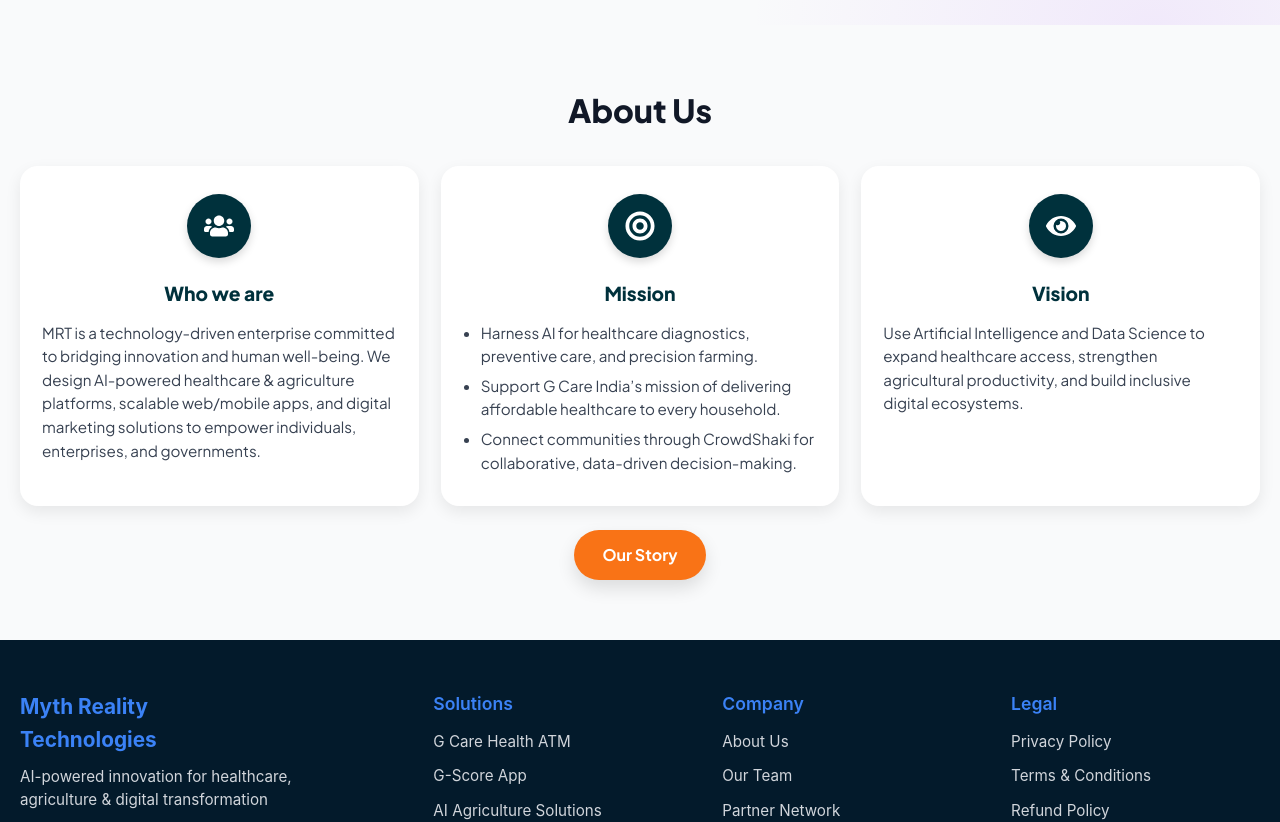
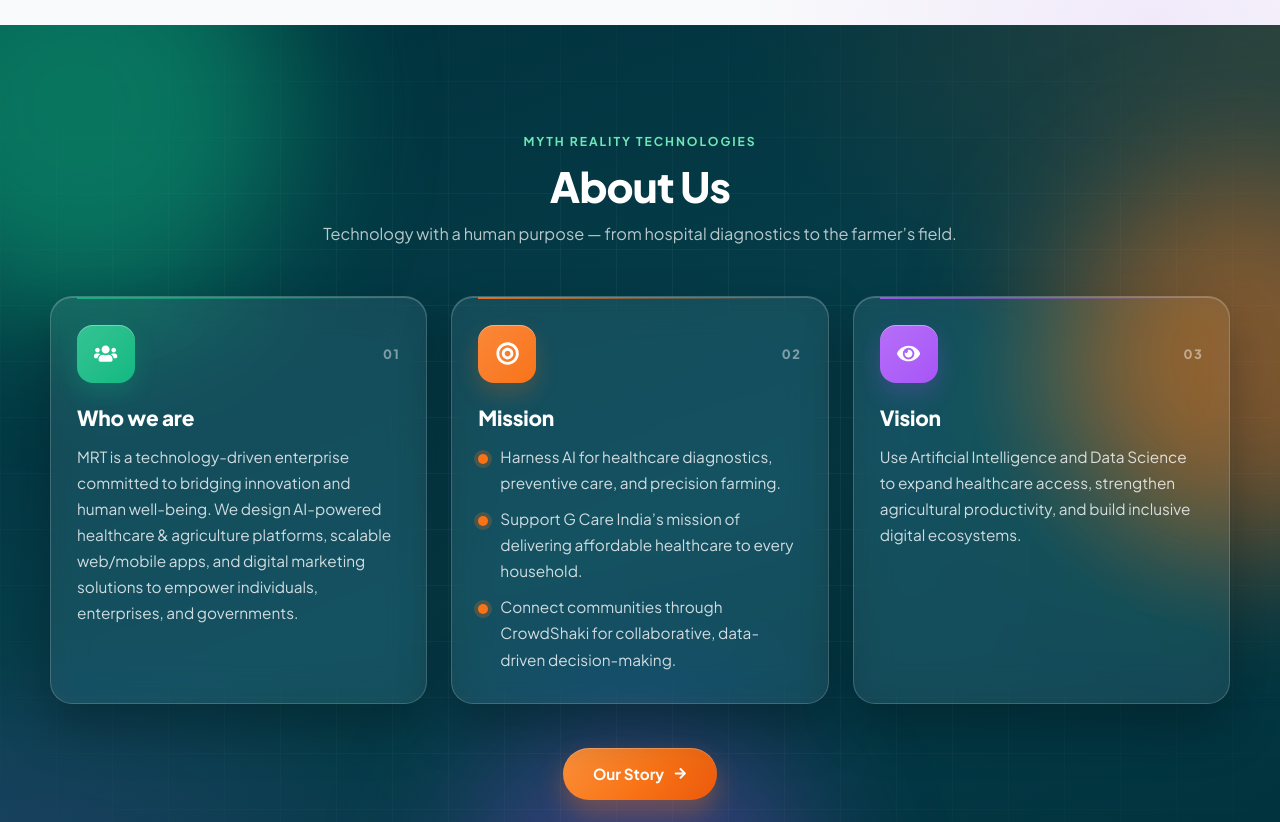
Before and after one commit to Keerthana-S15/mrtech-website, a React (Create React App) app in the folder frontend/: page / in a window 1280 px wide. Shown: the part 1740-2562 px from the top of the page. Built offline with nearby package versions, Linux system fonts and the light colour scheme.

Commit message:
Redesign About Us section

```diff
--- a/frontend/src/pages/AboutUs.css
+++ b/frontend/src/pages/AboutUs.css
@@ -1,106 +1,267 @@
-/* Section */
+/* =====================================================================
+   ABOUT US — glassmorphism panels on a deep-teal brand backdrop
+   Brand tokens come from index.css (--color-primary #00313C,
+   --color-secondary #F97316, --color-accent1 #10B981, --color-accent2 #A855F7)
+   ===================================================================== */
+
 .about {
-  background: var(--color-bg);
-  padding: 60px 20px;
+  --ab-font: "Plus Jakarta Sans", "Segoe UI", Arial, sans-serif;
+  --ab-ease: cubic-bezier(.22, 1, .36, 1);
+  --ab-glass: rgba(255, 255, 255, .08);
+  --ab-glass-border: rgba(255, 255, 255, .18);
+  position: relative;
+  isolation: isolate;
+  overflow: hidden;
+  padding: clamp(64px, 8vw, 104px) 20px;
+  font-family: var(--ab-font);
+  color: #fff;
+  background:
+    radial-gradient(70% 60% at 100% 0%, rgba(249, 115, 22, .16), transparent 60%),
+    radial-gradient(60% 50% at 0% 100%, rgba(168, 85, 247, .16), transparent 60%),
+    linear-gradient(160deg, #00313c 0%, #063f4b 55%, #00313c 100%);
 }
 
-.about h2 {
-  text-align: center;
-  font-size: 2rem;
-  margin: 0 0 30px;
-  color: var(--color-text);
-  font-weight: 800;
+/* soft colour orbs the glass blurs against */
+.about-orb {
+  position: absolute;
+  z-index: -1;
+  border-radius: 50%;
+  filter: blur(70px);
+  opacity: .5;
+  pointer-events: none;
+  animation: ab-drift 16s ease-in-out infinite alternate;
+}
+.about-orb--a { width: 420px; height: 420px; left: -140px; top: -120px;  background: var(--color-accent1); }
+.about-orb--b { width: 360px; height: 360px; right: -120px; top: 20%;    background: var(--color-secondary); animation-delay: -6s; }
+.about-orb--c { width: 320px; height: 320px; left: 35%;    bottom: -180px; background: var(--color-accent2); animation-delay: -11s; opacity: .35; }
+
+.about-grid-lines {
+  position: absolute;
+  inset: 0;
+  z-index: -1;
+  background-image:
+    linear-gradient(rgba(255, 255, 255, .05) 1px, transparent 1px),
+    linear-gradient(90deg, rgba(255, 255, 255, .05) 1px, transparent 1px);
+  background-size: 56px 56px;
+  -webkit-mask-image: radial-gradient(75% 70% at 50% 50%, #000 20%, transparent 100%);
+          mask-image: radial-gradient(75% 70% at 50% 50%, #000 20%, transparent 100%);
+  pointer-events: none;
 }
 
-/* Grid */
+.about-inner { max-width: 1180px; margin: 0 auto; position: relative; }
+
+/* ---- heading ---- */
+.about-head { text-align: center; max-width: 680px; margin: 0 auto 48px; }
+.about-eyebrow {
+  display: inline-block;
+  font-size: .76rem;
+  font-weight: 700;
+  letter-spacing: .16em;
+  text-transform: uppercase;
+  color: #6ee7b7;
+  margin-bottom: 12px;
+}
+.about h2 {
+  font-size: clamp(1.9rem, 3.6vw, 2.6rem);
+  font-weight: 800;
+  letter-spacing: -.02em;
+  line-height: 1.1;
+  margin: 0 0 12px;
+  color: #fff;
+}
+.about-lead {
+  margin: 0;
+  color: rgba(255, 255, 255, .72);
+  font-size: 1.02rem;
+  line-height: 1.6;
+}
+
+/* ---- grid ---- */
 .about-cards {
   display: grid;
-  gap: 22px;
-  grid-template-columns: repeat(3, 1fr);
+  grid-template-columns: repeat(3, minmax(0, 1fr));
+  gap: 24px;
 }
 
-/* Card */
-.about-card {
-  background: #fff;
-  border-radius: 18px;
-  padding: 28px 22px 26px;
-  box-shadow: 0 6px 16px rgba(0,0,0,0.08);
+/* ---- glass card ---- */
+.about-glass {
+  --accent: var(--color-accent1);
+  --accent-soft: rgba(16, 185, 129, .22);
+  --mx: 50%;
+  --my: 0%;
   position: relative;
-  transition: transform .25s ease, box-shadow .25s ease;
-  text-align: center;                 /* center icon + title */
+  display: flex;
+  flex-direction: column;
+  padding: 28px 26px 30px;
+  border-radius: 22px;
+  background: var(--ab-glass);
+  border: 1px solid var(--ab-glass-border);
+  box-shadow:
+    0 24px 48px rgba(0, 15, 20, .35),
+    inset 0 1px 0 rgba(255, 255, 255, .22);
+  backdrop-filter: blur(18px) saturate(140%);
+  -webkit-backdrop-filter: blur(18px) saturate(140%);
   overflow: hidden;
-  min-height: 300px;
+  /* reveal-on-scroll start state */
+  opacity: 0;
+  transform: translateY(28px) scale(.98);
+  transition:
+    opacity .7s var(--ab-ease) var(--delay, 0ms),
+    transform .7s var(--ab-ease) var(--delay, 0ms),
+    border-color .3s var(--ab-ease),
+    box-shadow .3s var(--ab-ease);
+}
+.about-glass.is-visible { opacity: 1; transform: none; }
+
+.about-glass--who     { --accent: var(--color-accent1);  --accent-soft: rgba(16, 185, 129, .22); }
+.about-glass--mission { --accent: var(--color-secondary); --accent-soft: rgba(249, 115, 22, .22); }
+.about-glass--vision  { --accent: var(--color-accent2);  --accent-soft: rgba(168, 85, 247, .22); }
+
+/* pointer-following light */
+.about-glass::before {
+  content: "";
+  position: absolute;
+  inset: 0;
+  background: radial-gradient(360px circle at var(--mx) var(--my), var(--accent-soft), transparent 55%);
+  opacity: 0;
+  transition: opacity .35s var(--ab-ease);
+  pointer-events: none;
+}
+.about-glass:hover::before { opacity: 1; }
+
+/* accent rule across the top */
+.about-glass::after {
+  content: "";
+  position: absolute;
+  left: 26px; right: 26px; top: 0;
+  height: 2px;
+  background: linear-gradient(90deg, var(--accent), transparent);
+  opacity: .9;
 }
 
-/* make sure no old blue strip / pseudo shapes show up */
-.about-card::before,
-.about-card::after { content: none !important; }
+/* diagonal shine sweep on hover */
+.about-glass-shine {
+  position: absolute;
+  top: -40%;
+  left: -70%;
+  width: 60%;
+  height: 180%;
+  background: linear-gradient(105deg, transparent 40%, rgba(255, 255, 255, .16) 50%, transparent 60%);
+  transform: skewX(-18deg);
+  pointer-events: none;
+}
+.about-glass:hover .about-glass-shine { animation: ab-shine 1.1s var(--ab-ease) forwards; }
 
-/* Icon chip — strict circle size */
+.about-glass:hover {
+  border-color: color-mix(in srgb, var(--accent) 55%, transparent);
+  box-shadow:
+    0 30px 60px rgba(0, 15, 20, .45),
+    0 0 0 1px var(--accent-soft),
+    inset 0 1px 0 rgba(255, 255, 255, .28);
+}
+/* lift only after the reveal so the two transforms don't fight */
+.about-glass.is-visible:hover { transform: translateY(-8px); }
+
+.about-glass-top {
+  display: flex;
+  align-items: center;
+  justify-content: space-between;
+  margin-bottom: 18px;
+}
 .about-icon {
-  width: 64px;
-  height: 64px;
+  width: 58px;
+  height: 58px;
+  border-radius: 16px;
+  display: grid;
+  place-items: center;
+  font-size: 1.45rem;
+  color: #fff;
+  background: linear-gradient(135deg, color-mix(in srgb, var(--accent) 85%, #fff), var(--accent));
+  box-shadow: 0 10px 22px var(--accent-soft), inset 0 1px 0 rgba(255, 255, 255, .35);
+  transition: transform .35s var(--ab-ease);
+}
+.about-glass:hover .about-icon { transform: rotate(-6deg) scale(1.06); }
+.about-label {
+  font-size: .8rem;
+  font-weight: 800;
+  letter-spacing: .12em;
+  color: rgba(255, 255, 255, .45);
+}
+
+.about-glass h3 {
+  margin: 0 0 10px;
+  font-size: 1.3rem;
+  font-weight: 800;
+  letter-spacing: -.01em;
+  color: #fff;
+}
+.about-body p,
+.about-body ul {
+  margin: 0;
+  color: rgba(255, 255, 255, .8);
+  font-size: .96rem;
+  line-height: 1.7;
+}
+.about-body ul { list-style: none; padding: 0; display: grid; gap: 10px; }
+.about-body li {
+  position: relative;
+  padding-left: 22px;
+}
+.about-body li::before {
+  content: "";
+  position: absolute;
+  left: 0;
+  top: .62em;
+  width: 10px;
+  height: 10px;
   border-radius: 50%;
-  background: var(--color-primary);   /* blue circle */
-  color: #fff;
+  background: var(--accent);
+  box-shadow: 0 0 0 4px var(--accent-soft);
+  transition: transform .3s var(--ab-ease);
+}
+.about-glass:hover .about-body li::before { transform: scale(1.25); }
+
+/* ---- CTA ---- */
+.about-cta { display: flex; justify-content: center; margin-top: 44px; }
+.about-btn {
   display: inline-flex;
   align-items: center;
-  justify-content: center;
-  font-size: 30px;                    /* icon size */
-  margin: 0 auto 14px;                /* centered above title */
-  box-shadow: 0 4px 8px rgba(0,0,0,0.15);
+  gap: 10px;
+  padding: 14px 30px;
+  border-radius: 999px;
+  font-weight: 700;
+  font-size: .95rem;
+  color: #fff;
+  text-decoration: none;
+  background: linear-gradient(135deg, #fb923c, var(--color-secondary) 55%, #ea580c);
+  box-shadow: 0 12px 26px rgba(249, 115, 22, .35), inset 0 1px 0 rgba(255, 255, 255, .25);
+  transition: transform .25s var(--ab-ease), box-shadow .25s var(--ab-ease);
+}
+.about-btn svg { font-size: .8rem; transition: transform .25s var(--ab-ease); }
+.about-btn:hover { transform: translateY(-2px); box-shadow: 0 18px 34px rgba(249, 115, 22, .45), inset 0 1px 0 rgba(255, 255, 255, .3); }
+.about-btn:hover svg { transform: translateX(4px); }
+.about-btn:active { transform: translateY(1px); }
+.about-btn:focus-visible { outline: 3px solid rgba(255, 255, 255, .7); outline-offset: 3px; }
+
+/* ---- motion ---- */
+@keyframes ab-drift { from { transform: translate3d(0, 0, 0) scale(1); } to { transform: translate3d(28px, -22px, 0) scale(1.08); } }
+@keyframes ab-shine { to { left: 130%; } }
+
+@media (prefers-reduced-motion: reduce) {
+  .about-orb, .about-glass-shine { animation: none !important; }
+  .about-glass { opacity: 1; transform: none; transition: none; }
+  .about-glass.is-visible:hover, .about-glass:hover .about-icon { transform: none; }
 }
 
-/* Title */
-.about-card h3 {
-  margin: 6px 0 12px;
-  color: var(--color-primary);        /* same blue as Solutions */
-  font-size: 1.2rem;
-  font-weight: 800;
+/* ---- responsive ---- */
+@media (max-width: 1000px) {
+  .about-cards { grid-template-columns: repeat(2, minmax(0, 1fr)); }
+  .about-glass--vision { grid-column: 1 / -1; max-width: 560px; width: 100%; margin: 0 auto; }
 }
-
-/* Body text */
-.about-card p,
-.about-card ul {
-  color: #374151;                     /* Solutions text color */
-  font-size: 0.95rem;
-  line-height: 1.55;
-  text-align: left;                   /* keep readable */
-  margin: 0;
+@media (max-width: 680px) {
+  .about { padding: 56px 16px; }
+  .about-cards { grid-template-columns: 1fr; gap: 18px; }
+  .about-glass--vision { max-width: none; }
+  .about-glass { padding: 24px 20px 26px; }
+  .about-head { margin-bottom: 36px; }
 }
-.about-card ul { padding-left: 18px; list-style: disc; }
-.about-card li { margin-bottom: 6px; }
-
-/* Hover (match Solutions) */
-.about-card:hover {
-  transform: translateY(-8px);
-  box-shadow: 0 14px 28px rgba(0,0,0,0.15);
-}
-
-/* ✅ Bottom CTA */
-.about-cta{
-  display: flex;
-  justify-content: center;
-  margin-top: 24px;
-}
-.about-btn{
-  background: var(--color-secondary);
-  color: #fff;
-  text-decoration: none;
-  font-weight: 700;
-  padding: 12px 28px;
-  border-radius: 999px;
-  box-shadow: 0 8px 18px rgba(0,0,0,.12);
-  transition: filter .2s ease, transform .1s ease;
-}
-.about-btn:hover{ filter: brightness(.95); }
-.about-btn:active{ transform: translateY(1px); }
-
-/* Responsive */
-@media (max-width: 1100px) {
-  .about-cards { grid-template-columns: repeat(2, 1fr); }
-}
-@media (max-width: 768px) {
-  .about-cards { grid-template-columns: 1fr; }
-  .about-card { max-width: 360px; margin: 0 auto; }
-}
--- a/frontend/src/pages/AboutUs.jsx
+++ b/frontend/src/pages/AboutUs.jsx
@@ -333,55 +333,139 @@
 
 
 // src/pages/AboutUs.jsx
-import React from "react";
+import React, { useEffect, useRef } from "react";
 import "./AboutUs.css";
-import { FaUsers, FaBullseye, FaEye } from "react-icons/fa";
+import { FaUsers, FaBullseye, FaEye, FaArrowRight } from "react-icons/fa";
 import { Link } from "react-router-dom";
 
-export default function AboutUs() {
-  return (
-    <section className="about">
-      <h2>About Us</h2>
-
-      <div className="about-cards">
-        {/* Card 1 */}
-        <div className="about-card">
-          <div className="about-icon primary"><FaUsers /></div>
-          <h3>Who we are</h3>
+/* ====== CONTENT (unchanged) ====== */
+const ABOUT_CARDS = [
+  {
+    id: "who",
+    icon: <FaUsers />,
+    label: "01",
+    title: "Who we are",
+    body: (
       <p>
         MRT is a technology-driven enterprise committed to bridging innovation and
-            human well-being. We design AI-powered healthcare & agriculture platforms,
+        human well-being. We design AI-powered healthcare &amp; agriculture platforms,
         scalable web/mobile apps, and digital marketing solutions to empower
         individuals, enterprises, and governments.
       </p>
-        </div>
-
-        {/* Card 2 */}
-        <div className="about-card">
-          <div className="about-icon secondary"><FaBullseye /></div>
-          <h3>Mission</h3>
+    ),
+  },
+  {
+    id: "mission",
+    icon: <FaBullseye />,
+    label: "02",
+    title: "Mission",
+    body: (
       <ul>
         <li>Harness AI for healthcare diagnostics, preventive care, and precision farming.</li>
         <li>Support G Care India’s mission of delivering affordable healthcare to every household.</li>
         <li>Connect communities through CrowdShaki for collaborative, data-driven decision-making.</li>
       </ul>
-        </div>
-
-        {/* Card 3 */}
-        <div className="about-card">
-          <div className="about-icon accent"><FaEye /></div>
-          <h3>Vision</h3>
+    ),
+  },
+  {
+    id: "vision",
+    icon: <FaEye />,
+    label: "03",
+    title: "Vision",
+    body: (
       <p>
         Use Artificial Intelligence and Data Science to expand healthcare access, strengthen
         agricultural productivity, and build inclusive digital ecosystems.
       </p>
+    ),
+  },
+];
+
+export default function AboutUs() {
+  const sectionRef = useRef(null);
+
+  // Reveal cards as they scroll into view (once), and let each card's
+  // highlight follow the pointer. Both are purely decorative.
+  useEffect(() => {
+    const root = sectionRef.current;
+    if (!root) return;
+
+    const reduceMotion = window.matchMedia("(prefers-reduced-motion: reduce)").matches;
+    const cards = Array.from(root.querySelectorAll(".about-glass"));
+
+    if (reduceMotion || !("IntersectionObserver" in window)) {
+      cards.forEach((c) => c.classList.add("is-visible"));
+      return;
+    }
+
+    const io = new IntersectionObserver(
+      (entries) => {
+        entries.forEach((entry) => {
+          if (entry.isIntersecting) {
+            entry.target.classList.add("is-visible");
+            io.unobserve(entry.target);
+          }
+        });
+      },
+      { threshold: 0.2 }
+    );
+    cards.forEach((c) => io.observe(c));
+
+    const onMove = (e) => {
+      const card = e.currentTarget;
+      const r = card.getBoundingClientRect();
+      card.style.setProperty("--mx", `${((e.clientX - r.left) / r.width) * 100}%`);
+      card.style.setProperty("--my", `${((e.clientY - r.top) / r.height) * 100}%`);
+    };
+    cards.forEach((c) => c.addEventListener("pointermove", onMove));
+
+    return () => {
+      io.disconnect();
+      cards.forEach((c) => c.removeEventListener("pointermove", onMove));
+    };
+  }, []);
+
+  return (
+    <section className="about" ref={sectionRef} aria-labelledby="about-title">
+      {/* decorative backdrop for the glass panels */}
+      <div className="about-orb about-orb--a" aria-hidden="true" />
+      <div className="about-orb about-orb--b" aria-hidden="true" />
+      <div className="about-orb about-orb--c" aria-hidden="true" />
+      <div className="about-grid-lines" aria-hidden="true" />
+
+      <div className="about-inner">
+        <header className="about-head">
+          <span className="about-eyebrow">Myth Reality Technologies</span>
+          <h2 id="about-title">About Us</h2>
+          <p className="about-lead">
+            Technology with a human purpose — from hospital diagnostics to the farmer’s field.
+          </p>
+        </header>
+
+        <div className="about-cards">
+          {ABOUT_CARDS.map((card, i) => (
+            <article
+              className={`about-glass about-glass--${card.id}`}
+              style={{ "--delay": `${i * 120}ms` }}
+              key={card.id}
+            >
+              <div className="about-glass-top">
+                <div className="about-icon">{card.icon}</div>
+                <span className="about-label">{card.label}</span>
               </div>
+              <h3>{card.title}</h3>
+              <div className="about-body">{card.body}</div>
+              <span className="about-glass-shine" aria-hidden="true" />
+            </article>
+          ))}
         </div>
 
-      {/* CTA */}
+        {/* CTA (unchanged destination) */}
         <div className="about-cta">
-        {/* ⬇️ now navigates to a dedicated page */}
-        <Link to="/our-story" className="about-btn">Our Story</Link>
+          <Link to="/our-story" className="about-btn">
+            Our Story <FaArrowRight />
+          </Link>
+        </div>
       </div>
     </section>
   );
```
Also changed, not shown: 11 other files (tests, documents, lock files or other folders). Lines whose indentation alone changed are shown as unchanged.
